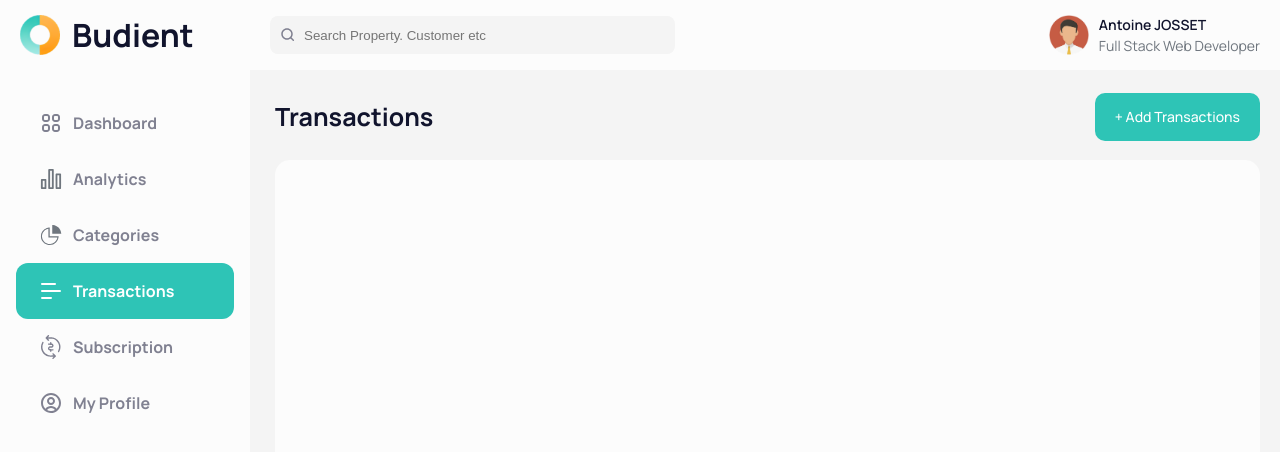
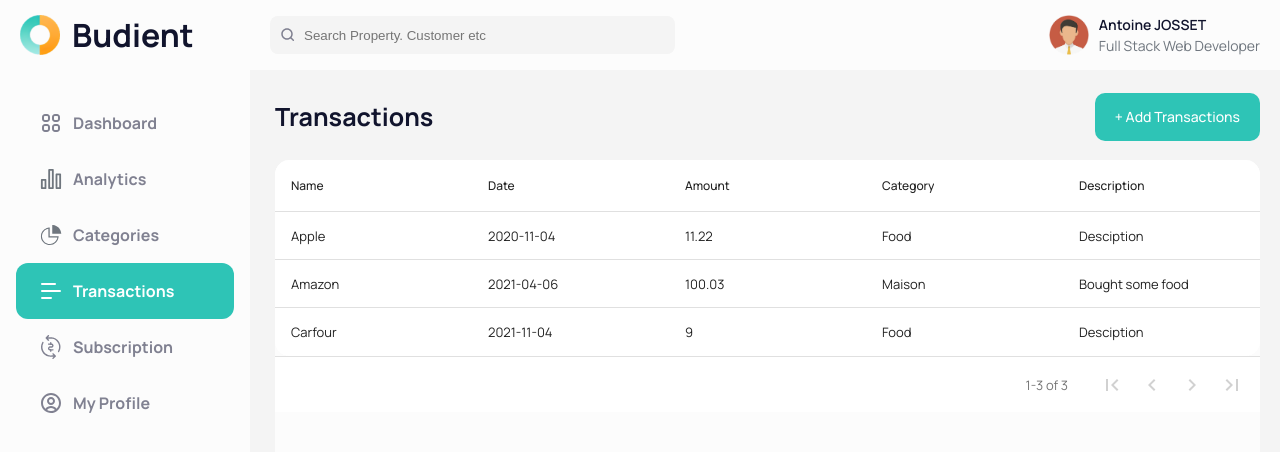
Before and after one commit to aBgAmeuR/Budient, a React (Vite) app in the folder Client/: page /transactions in a window 1280 px wide. Shown: the top 452 px of the page. Built offline with nearby package versions, Linux system fonts and the light colour scheme.

Commit message:
create list

```diff
--- a/Client/package.json
+++ b/Client/package.json
@@ -11,6 +11,7 @@
   "dependencies": {
     "axios": "^1.3.4",
     "react": "^18.2.0",
+    "react-data-table-component": "^7.5.3",
     "react-dom": "^18.2.0",
     "react-router-dom": "^6.9.0"
   },
--- a/Client/src/pages/Transactions.tsx
+++ b/Client/src/pages/Transactions.tsx
@@ -1,6 +1,76 @@
+import DataTable, { TableColumn } from 'react-data-table-component';
 import ListItem from '../components/TransactionListItem';
+import React from 'react';
+
+type Transaction = {
+  name: string;
+  date: Date;
+  amount: number;
+  category: string;
+  desc: string;
+};
+
+const columns: TableColumn<Transaction>[]= [
+  {
+    name: 'Name',
+    selector: row => row.name,
+  },
+  {
+    name: 'Date',
+    selector: row => row.date.toISOString().substring(0, 10),
+    sortable: true,
+  },
+  {
+    name: 'Amount',
+    selector: row => row.amount,
+    sortable: true,
+  },
+  {
+    name: 'Category',
+    selector: row => row.category,
+    sortable: true,
+  },
+  {
+    name: 'Description',
+    selector: row => row.desc,
+  },
+];
+
+const data = [
+  {
+    name: 'Apple',
+    date: new Date('2020-11-04'),
+    amount: 11.22,
+    category: 'Food',
+    desc: 'Desciption',
+  },
+  {
+    name: 'Amazon',
+    date: new Date('2021-04-06'),
+    amount: 100.03,
+    category: 'Maison',
+    desc: 'Bought some food',
+  },
+  {
+    name: 'Carfour',
+    date: new Date('2021-11-04'),
+    amount: 9.0,
+    category: 'Food',
+    desc: 'Desciption',
+  },
+];
+
+const paginationComponentOptions = {
+  selectAllRowsItem: false,
+  noRowsPerPage: true,
+};
 
 export default function Transactions() {
+  const [filterText, setFilterText] = React.useState('');
+	const filteredItems = data.filter(
+		item => item.name && item.name.toLowerCase().includes(filterText.toLowerCase()),
+	);
+
   return (
     <main id="Transactions">
       <div className="top">
@@ -8,15 +78,8 @@ export default function Transactions() {
         <button>+ Add Transactions</button>
       </div>
       <div className="content">
-        <div className="filter">
-        </div>
-        <td className="list">
-          <tr className="listItem">
-            {/* <ListItem /> */}
-          </tr>
-        </td>
-
+        <DataTable columns={columns} data={filteredItems} pagination paginationComponentOptions={paginationComponentOptions} />
       </div>
     </main>
-  )
+  );
 }
```
Also changed, not shown: 1 other file (tests, documents, lock files or other folders).
